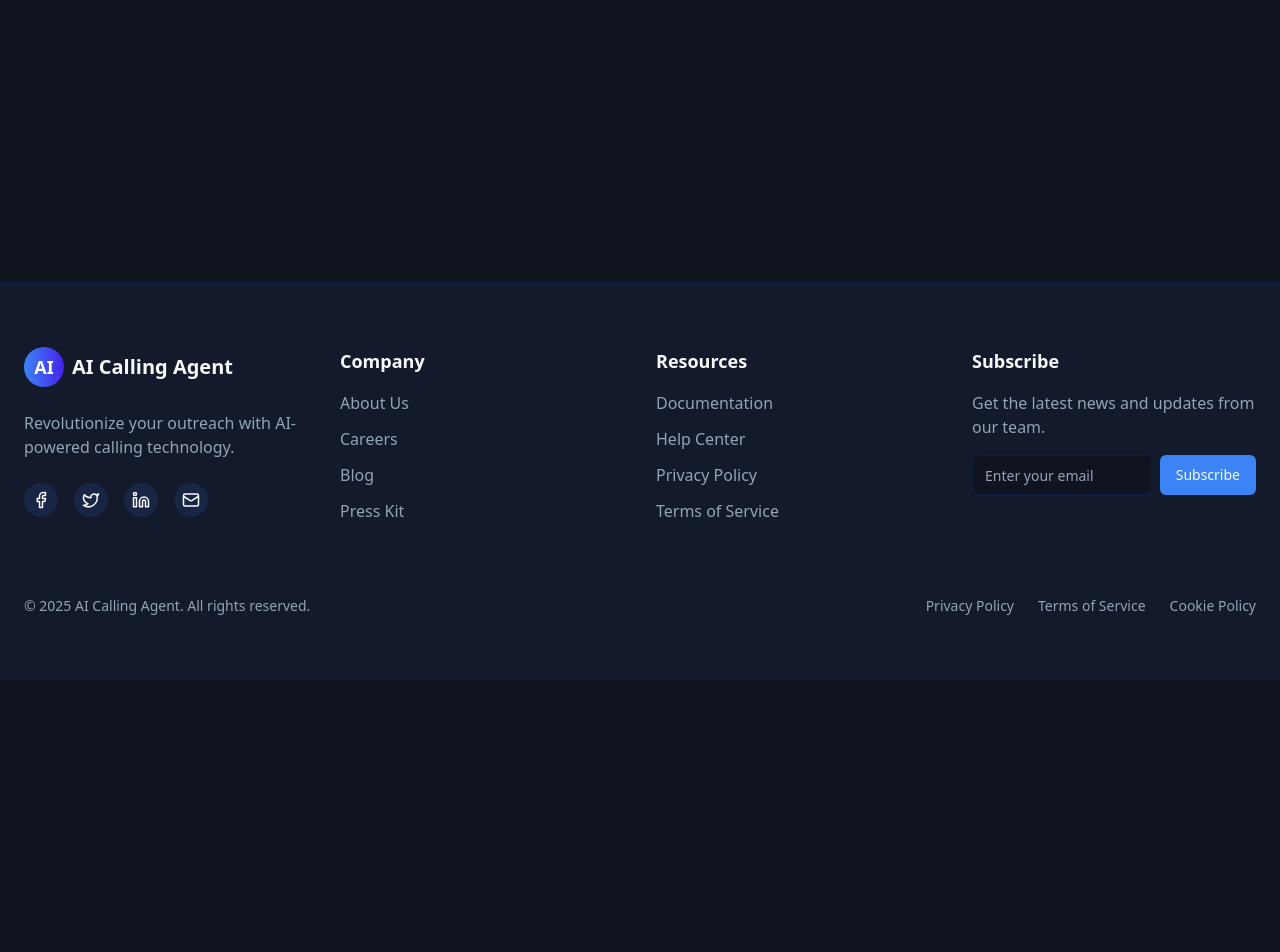
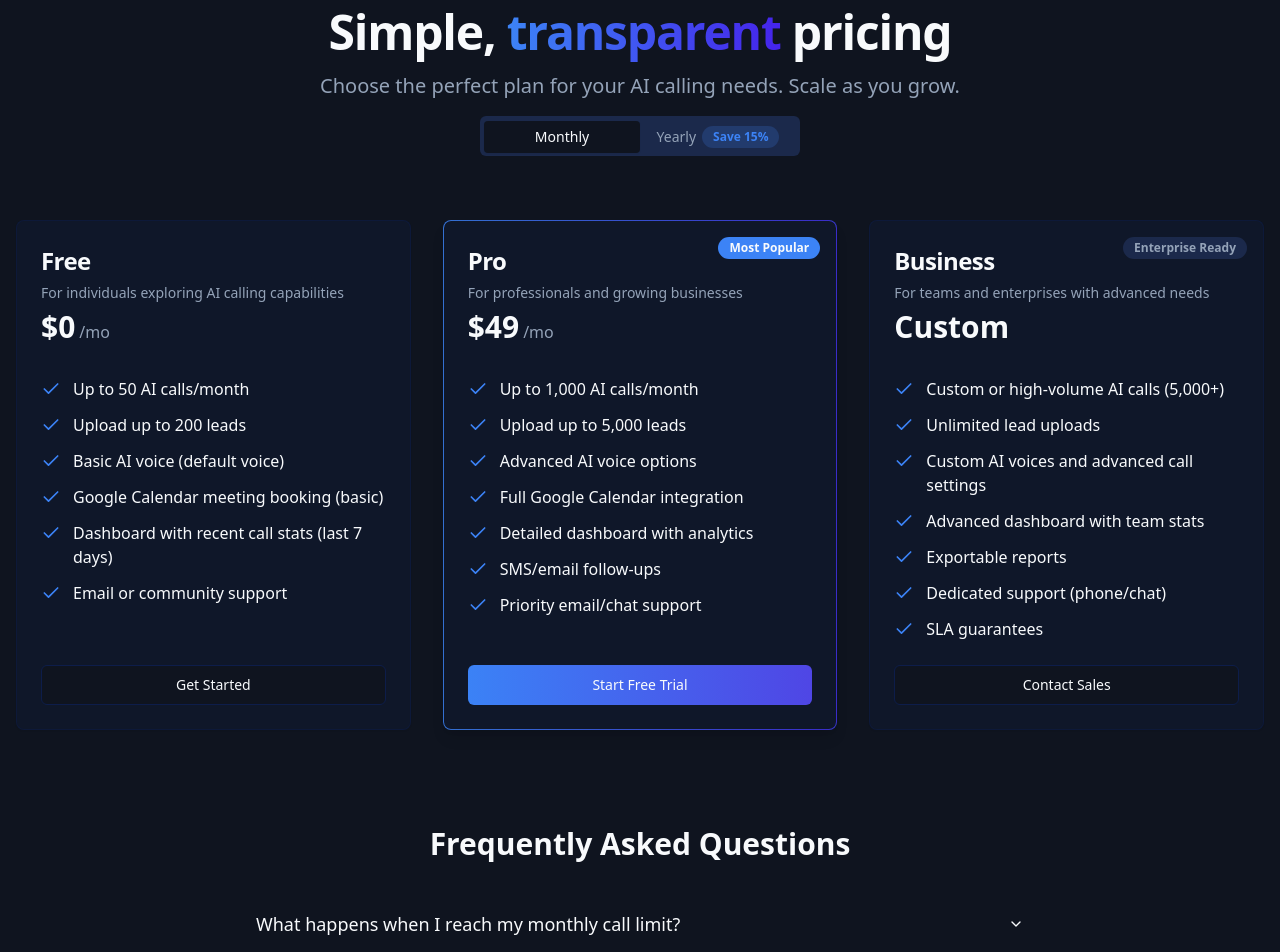
Before and after one commit to Arsalanbashir831/ai-calling-automator, a React (Vite) app: page /pricing in a window 1280 px wide. Shown: the part 120-1072 px from the top of the page. Before the commit the page ends 800 px from the top, so only its background shows below. Built offline with nearby package versions, Linux system fonts and the light colour scheme.

Commit message:
feat: Implement pricing page with subscription tiers
This commit introduces a dedicated pricing page with three subscription models: Free, Pro, and Business. Each tier includes specific features and benefits as outlined in the prompt.

```diff
--- /dev/null
+++ b/src/components/pricing/PricingFaq.tsx
@@ -0,0 +1,63 @@
+
+import {
+  Accordion,
+  AccordionContent,
+  AccordionItem,
+  AccordionTrigger,
+} from "@/components/ui/accordion";
+
+const faqs = [
+  {
+    question: "What happens when I reach my monthly call limit?",
+    answer:
+      "When you reach your monthly call limit, you have two options: upgrade to a higher tier plan or wait until your plan resets in the next billing cycle. We'll notify you when you're approaching your limit so you can plan accordingly.",
+  },
+  {
+    question: "Can I change plans at any time?",
+    answer:
+      "Yes, you can upgrade your plan at any time and the changes will take effect immediately. If you downgrade, the changes will take effect at the start of your next billing cycle.",
+  },
+  {
+    question: "How do AI voice customizations work?",
+    answer:
+      "With our Pro and Business plans, you get access to advanced AI voice options. You can select from our premium voice library or customize parameters like tone, pace, and regional accents to match your brand identity.",
+  },
+  {
+    question: "What kind of support can I expect?",
+    answer:
+      "Free tier users receive community support and limited email assistance. Pro users get priority email and chat support with faster response times. Business customers enjoy dedicated support channels including phone support and a dedicated account manager.",
+  },
+  {
+    question: "Is there a contract or minimum commitment?",
+    answer:
+      "Our monthly plans are paid month-to-month with no long-term commitment required. Annual plans are billed once per year. Business plans may have custom terms based on your organization's needs.",
+  },
+  {
+    question: "How does the free trial work?",
+    answer:
+      "Our Pro plan includes a 14-day free trial with full access to all Pro features. No credit card is required to start. At the end of the trial, you can choose to subscribe or you'll be automatically downgraded to the Free tier.",
+  },
+];
+
+const PricingFaq = () => {
+  return (
+    <div className="max-w-3xl mx-auto animate-fade-in">
+      <h2 className="text-3xl font-bold text-center mb-8">Frequently Asked Questions</h2>
+
+      <Accordion type="single" collapsible className="w-full">
+        {faqs.map((faq, index) => (
+          <AccordionItem key={index} value={`item-${index}`} className="border-border/50">
+            <AccordionTrigger className="text-lg hover:text-primary transition-colors">
+              {faq.question}
+            </AccordionTrigger>
+            <AccordionContent className="text-muted-foreground">
+              {faq.answer}
+            </AccordionContent>
+          </AccordionItem>
+        ))}
+      </Accordion>
+    </div>
+  );
+};
+
+export default PricingFaq;
--- a/src/components/ui/accordion.tsx
+++ b/src/components/ui/accordion.tsx
@@ -1,3 +1,6 @@
+
+"use client"
+
 import * as React from "react"
 import * as AccordionPrimitive from "@radix-ui/react-accordion"
 import { ChevronDown } from "lucide-react"
@@ -44,7 +47,7 @@ const AccordionContent = React.forwardRef<
 >(({ className, children, ...props }, ref) => (
   <AccordionPrimitive.Content
     ref={ref}
-    className="overflow-hidden text-sm transition-all data-[state=closed]:animate-accordion-up data-[state=open]:animate-accordion-down"
+    className="data-[state=closed]:animate-accordion-up data-[state=open]:animate-accordion-down overflow-hidden text-sm transition-all"
     {...props}
   >
     <div className={cn("pb-4 pt-0", className)}>{children}</div>
--- a/src/pages/Pricing.tsx
+++ b/src/pages/Pricing.tsx
@@ -1,9 +1,172 @@
-import React from 'react'
+
+import { Check } from "lucide-react";
+import { Badge } from "@/components/ui/badge";
+import { Button } from "@/components/ui/button";
+import { Card, CardContent, CardDescription, CardFooter, CardHeader, CardTitle } from "@/components/ui/card";
+import { Tabs, TabsContent, TabsList, TabsTrigger } from "@/components/ui/tabs";
+import { useState } from "react";
+import PricingFaq from "@/components/pricing/PricingFaq";
 
 const Pricing = () => {
+  const [billingCycle, setBillingCycle] = useState<"monthly" | "yearly">("monthly");
+
+  const plans = [
+    {
+      name: "Free",
+      description: "For individuals exploring AI calling capabilities",
+      price: {
+        monthly: "$0",
+        yearly: "$0",
+      },
+      features: [
+        "Up to 50 AI calls/month",
+        "Upload up to 200 leads",
+        "Basic AI voice (default voice)",
+        "Google Calendar meeting booking (basic)",
+        "Dashboard with recent call stats (last 7 days)",
+        "Email or community support",
+      ],
+      cta: "Get Started",
+      popular: false,
+      badge: "",
+    },
+    {
+      name: "Pro",
+      description: "For professionals and growing businesses",
+      price: {
+        monthly: "$49",
+        yearly: "$490",
+      },
+      features: [
+        "Up to 1,000 AI calls/month",
+        "Upload up to 5,000 leads",
+        "Advanced AI voice options",
+        "Full Google Calendar integration",
+        "Detailed dashboard with analytics",
+        "SMS/email follow-ups",
+        "Priority email/chat support",
+      ],
+      cta: "Start Free Trial",
+      popular: true,
+      badge: "Most Popular",
+    },
+    {
+      name: "Business",
+      description: "For teams and enterprises with advanced needs",
+      price: {
+        monthly: "Custom",
+        yearly: "Custom",
+      },
+      features: [
+        "Custom or high-volume AI calls (5,000+)",
+        "Unlimited lead uploads",
+        "Custom AI voices and advanced call settings",
+        "Advanced dashboard with team stats",
+        "Exportable reports",
+        "Dedicated support (phone/chat)",
+        "SLA guarantees",
+      ],
+      cta: "Contact Sales",
+      popular: false,
+      badge: "Enterprise Ready",
+    },
+  ];
+
   return (
-    <div>Pricing</div>
-  )
-}
+    <div className="container mx-auto px-4 py-24 md:py-32">
+      <div className="flex flex-col items-center text-center mb-12 md:mb-16 space-y-4 animate-fade-in">
+        <h1 className="text-4xl md:text-5xl font-bold tracking-tight">
+          Simple, <span className="gradient-text">transparent</span> pricing
+        </h1>
+        <p className="text-xl text-muted-foreground max-w-3xl">
+          Choose the perfect plan for your AI calling needs. Scale as you grow.
+        </p>
 
-export default Pricing
+        <Tabs
+          defaultValue="monthly"
+          className="w-full max-w-xs mt-8"
+          onValueChange={(value) => setBillingCycle(value as "monthly" | "yearly")}
+        >
+          <TabsList className="grid w-full grid-cols-2">
+            <TabsTrigger value="monthly">Monthly</TabsTrigger>
+            <TabsTrigger value="yearly">
+              Yearly <Badge className="ml-1.5 bg-primary/20 text-primary">Save 15%</Badge>
+            </TabsTrigger>
+          </TabsList>
+        </Tabs>
+      </div>
+
+      <div className="grid grid-cols-1 md:grid-cols-3 gap-8">
+        {plans.map((plan) => (
+          <Card
+            key={plan.name}
+            className={`relative flex flex-col border ${
+              plan.popular ? "neo-glow shadow-lg border-primary/40" : "border-border/50"
+            } transition-all duration-300 hover:shadow-xl hover:scale-[1.02]`}
+          >
+            {plan.badge && (
+              <Badge
+                className={`absolute right-4 top-4 ${
+                  plan.popular ? "bg-primary text-primary-foreground" : "bg-muted text-muted-foreground"
+                }`}
+              >
+                {plan.badge}
+              </Badge>
+            )}
+            <CardHeader className="pb-8">
+              <CardTitle className="text-2xl">{plan.name}</CardTitle>
+              <CardDescription className="text-sm mt-1.5">{plan.description}</CardDescription>
+              <div className="mt-4 flex items-baseline gap-1">
+                <span className="text-3xl font-bold">
+                  {plan.price[billingCycle]}
+                </span>
+                {plan.price[billingCycle] !== "Custom" && (
+                  <span className="text-muted-foreground">/{billingCycle === "monthly" ? "mo" : "yr"}</span>
+                )}
+              </div>
+            </CardHeader>
+            <CardContent className="flex-grow">
+              <ul className="space-y-3">
+                {plan.features.map((feature) => (
+                  <li key={feature} className="flex items-start gap-3">
+                    <Check className="h-5 w-5 text-primary shrink-0 mt-0.5" />
+                    <span>{feature}</span>
+                  </li>
+                ))}
+              </ul>
+            </CardContent>
+            <CardFooter>
+              <Button
+                variant={plan.popular ? "default" : "outline"}
+                className={`w-full ${
+                  plan.popular
+                    ? "bg-gradient-to-r from-blue-500 to-indigo-600 hover:from-blue-600 hover:to-indigo-700"
+                    : ""
+                }`}
+              >
+                {plan.cta}
+              </Button>
+            </CardFooter>
+          </Card>
+        ))}
+      </div>
+
+      <div className="mt-24">
+        <PricingFaq />
+      </div>
+
+      <div className="mt-24 text-center bg-gradient-to-r from-blue-500/5 via-indigo-500/5 to-purple-500/5 py-16 px-4 rounded-2xl border border-white/5 neo-frost animate-fade-in">
+        <h2 className="text-3xl font-bold mb-6">Need a custom solution?</h2>
+        <p className="text-lg text-muted-foreground mb-8 max-w-2xl mx-auto">
+          Contact our sales team for enterprise solutions, special requirements, or to discuss how our AI calling
+          platform can best serve your organization's unique needs.
+        </p>
+        <Button size="lg" className="bg-gradient-to-r from-blue-500 to-indigo-600 hover:from-blue-600 hover:to-indigo-700">
+          Contact Sales
+        </Button>
+      </div>
+    </div>
+  );
+};
+
+export default Pricing;
```
